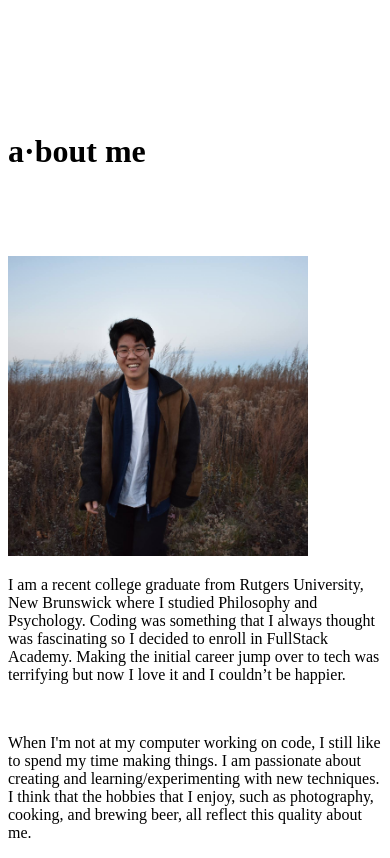
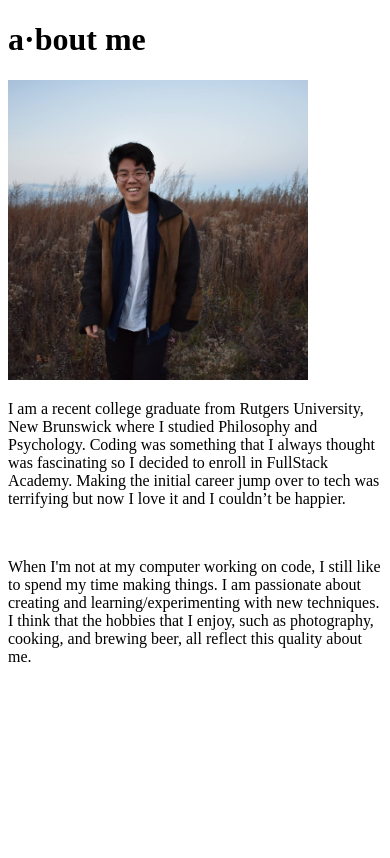
Before and after one commit to bryanryu1/portfolio-site, a Gatsby site: page /about in a window 390 px wide. Built offline with nearby package versions, Linux system fonts and the light colour scheme; Gatsby itself is replaced by a stand-in of ours.

Commit message:
fix further changes in mobile styling

```diff
--- a/src/components/layout.css
+++ b/src/components/layout.css
@@ -692,6 +692,16 @@ color: white ;
 }
 
 /* Portfolio Styling */
+.portfolioDiv{
+  min-height: 20rem;
+  padding-top: 7rem;
+}
+
+.titles{
+  padding-top: 7rem;
+  padding-bottom: 4rem;
+}
+
 .skillsGrid{
   display: grid;
   grid-template-columns: repeat(auto-fit, minmax(320px, 1fr));
@@ -759,7 +769,7 @@ color: white ;
 }
 
 .contactText{
-  padding-top: 1.5rem;
+  padding-top: 1rem;
   padding-bottom: 2.5rem;
   text-align: center;
 }
@@ -777,9 +787,19 @@ color: white ;
 
 /* For mobile phones: */
 @media only screen and (max-width: 768px) {
+  html {
+    font-size: 100%;
+  }
+
+  .titles{
+    padding-top: 7rem;
+    padding-bottom: 2rem;
+  }
+
   .header-bar{
     grid-template-areas: 'header-title burger' 'nav nav';
   }
+
   .nav{
     grid-template-rows: repeat(4, auto);
     grid-template-columns: none;
@@ -802,6 +822,19 @@ color: white ;
     min-height: 50rem;
   }
 
+  .aboutgrid{
+    padding-bottom: 0rem;
+  }
+
+  .bio{
+    padding: 0rem 2rem;
+    padding-top: 3rem;
+  }
+
+  .portfolioDiv{
+    padding-top: 0rem;
+  }
+
   .skillWrap{
     display: inline-flex;
     margin-top: 2rem;
@@ -815,8 +848,9 @@ color: white ;
     padding-top: 1.5rem;
   }
 
-  html {
-    font-size: 100%;
+  .contact{
+    padding-top: 0rem;
+    min-height: 40rem;
   }
 }
 
--- a/src/pages/about.js
+++ b/src/pages/about.js
@@ -5,15 +5,7 @@ import Fade from "react-reveal/Fade"
 const About = () => (
   <div>
     <Fade top>
-      <h1
-        style={{
-          paddingTop: "7rem",
-          paddingBottom: "4rem",
-        }}
-        className="titles"
-      >
-        a·bout me
-      </h1>
+      <h1 className="titles">a·bout me</h1>
     </Fade>
     <Fade>
       <div className="aboutgrid">
```
Also changed, not shown: src/pages/portfolio.js (+1 -6 lines).
